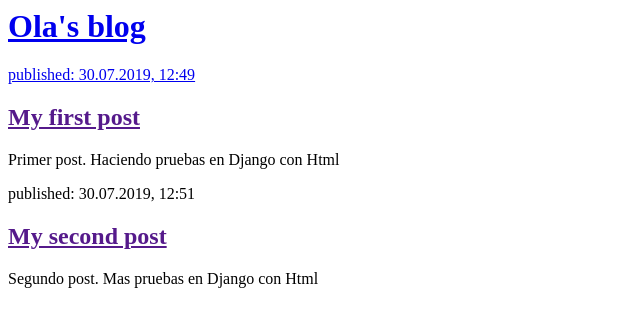
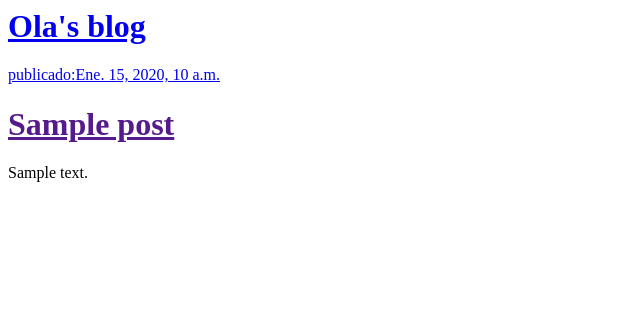
Before and after one commit to SamD82/my_first_blog, a Django app: template blog/templates/blog/post_list.html in a window 1280 px wide. Shown: the top 327 px of the page, without its empty margins (0-640 px from the left). Run offline with Django 3.2, Linux system fonts and the light colour scheme; the template is opened without the code that fills it: values that come from a table or form of the project are taken from there, others are empty; tables that the repository leaves empty hold one stand-in row (values such as "Sample post"); parts of the project's set-up code (start-up, migrations or seed data) failed here and were passed over.

Commit message:
Templates modificado s para mostrar post desde la base de datos.

```diff
--- a/blog/templates/blog/post_list.html
+++ b/blog/templates/blog/post_list.html
@@ -6,17 +6,9 @@
 		<div>
 			<h1><a href="/">Ola's blog</h1>
 		</div>
+		{% for post in posts %}
 
-		<div>
-			<p>published: 30.07.2019, 12:49</p>
-			<h2><a href="">My first post</a></h2>
-			<p>Primer post. Haciendo pruebas en Django con Html</p>
-		</div>
+		<div><p> publicado:{{ post.published_date }} </p><h1><a href="">{{ post.title }}</a></h1><p>{{ post.text|linebreaksbr }}</p></div>{% endfor %}
 
-		<div>
-			<p>published: 30.07.2019, 12:51</p>
-			<h2><a href="">My second post</a></h2>
-			<p>Segundo post. Mas pruebas en Django con Html</p>
-		</div>
 	</body>
 </html>
--- a/blog/views.py
+++ b/blog/views.py
@@ -1,5 +1,9 @@
 from django.shortcuts import render
+from django.utils import timezone
+from .models import Post
+
 
 # Create your views here.
 def post_list(request):
-	return render(request, 'blog/post_list.html', {})
+	posts = Post.objects.filter(published_date__lte=timezone.now()).order_by("published_date")
+	return render(request, 'blog/post_list.html', {'posts': posts})
```
